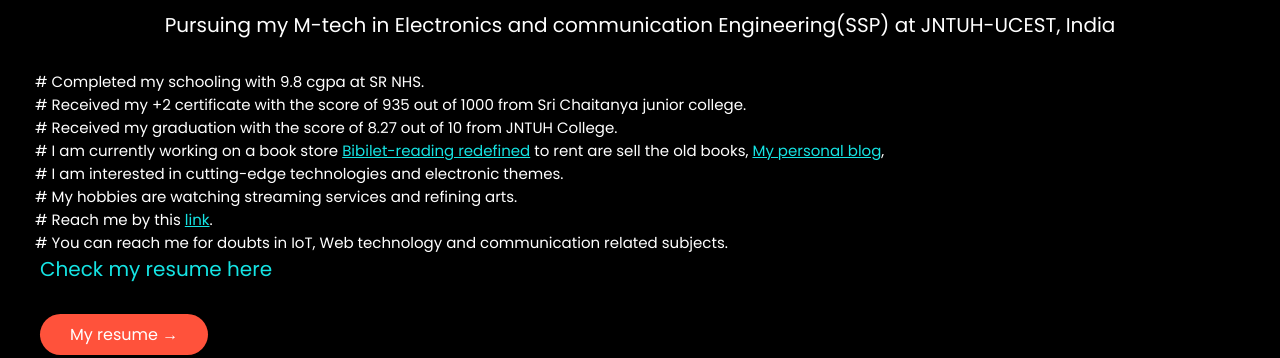
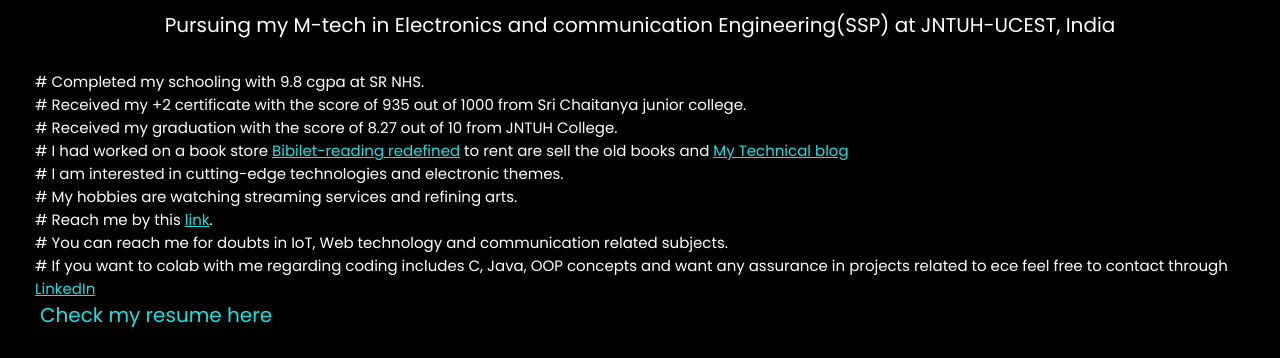
Before and after one commit to sujith-hub/myblog, a plain HTML site: page index.html in a window 1280 px wide. Shown: the part 424-782 px from the top of the page. Drawn offline with Linux system fonts and the light colour scheme.

Commit message:
Update index.html

```diff
--- a/index.html
+++ b/index.html
@@ -762,13 +762,14 @@ body {
             <li># Completed my schooling with 9.8 cgpa at SR NHS.</li>
             <li># Received my +2 certificate with the score of 935 out of 1000 from Sri Chaitanya junior college.</li>
              <li># Received my graduation with the score of 8.27 out of 10 from JNTUH College.</li>
-            <li># I am currently working on a book store <a href="https://genuine-liger-9112e7.netlify.app/">Bibilet-reading redefined</a> to rent are sell the old books,
-                <a href="">My personal blog</a>,
+            <li># I had worked on a book store <a href="https://genuine-liger-9112e7.netlify.app/">Bibilet-reading redefined</a> to rent are sell the old books and
+                <a href="https://technophile6.blogspot.com/">My Technical blog</a>
             </li>
             <li># I am interested in cutting-edge technologies and electronic themes.</li>
             <li># My hobbies are watching streaming services and refining arts.</li>
             <li># Reach me by this <a href="contact.html">link</a>.</li>
             <li># You can reach me for doubts in IoT, Web technology and communication related subjects.</li>
+            <li># If you want to colab with me regarding coding includes C, Java, OOP concepts and want any assurance in projects related to ece feel free to contact through <a href="https://www.linkedin.com/in/sujith-gurrapu/">LinkedIn</a></li>
         </ul>
     </div>
     <div class="col-2">
```
